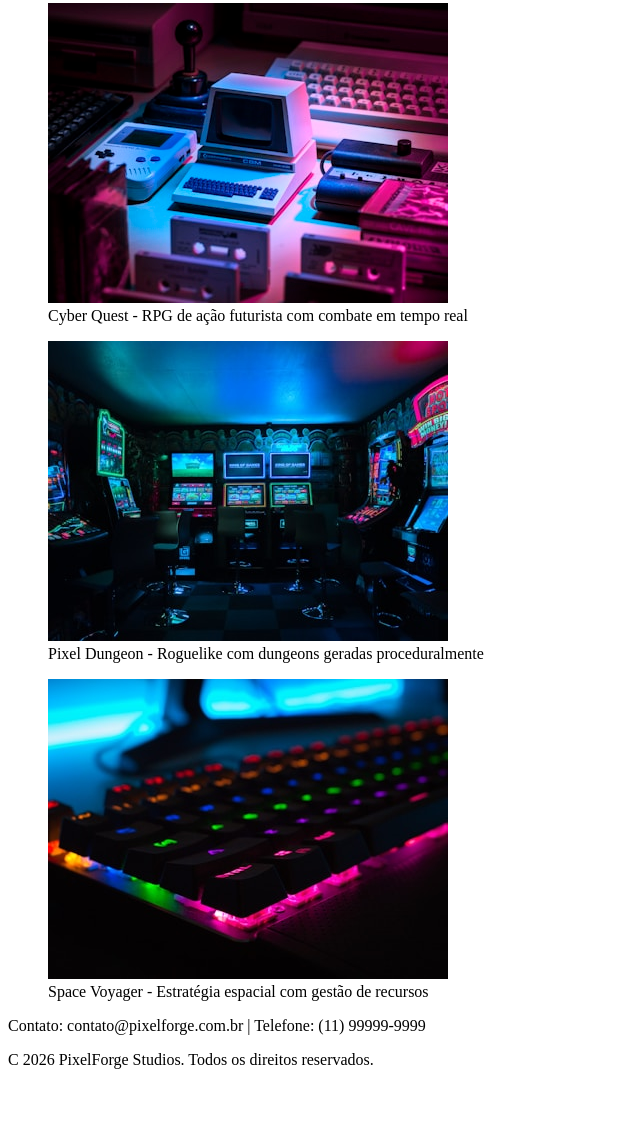
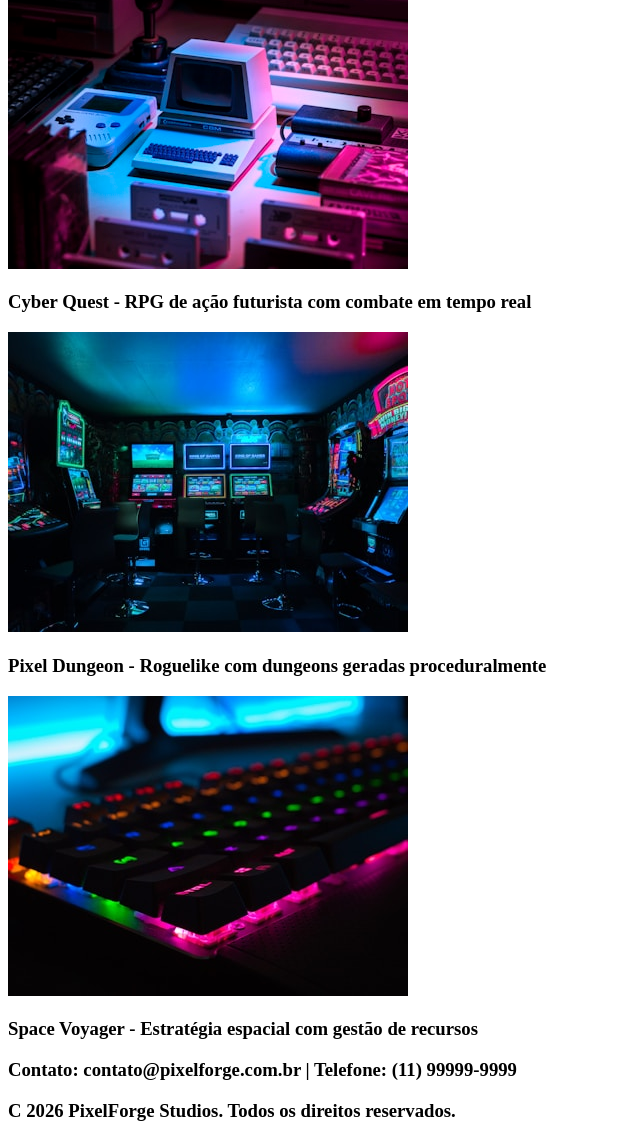
Before and after one commit to pengulisa/Meu-projeto-privado, a plain HTML site: page pagina3.html in a window 1280 px wide. Shown: the part 245-1386 px from the top of the page, without its empty margins (0-640 px from the left). Before the commit the page ends 1330 px from the top, so only its background shows below. Drawn offline with Linux system fonts and the light colour scheme.

Commit message:
atualizando o codigo

```diff
--- a/pagina3.html
+++ b/pagina3.html
@@ -8,7 +8,6 @@
 <body>
     <header>
         <h1>PixelForge Studios</h1>
-        <p>Criando mundos digitais, um pixel de cada vez</p>
         <nav>
             <ul>
                 <li><a href="index.html">Home</a></li>
@@ -21,25 +20,19 @@
     <main>
         <h1>Portfólio</h1>
 
-        <figure>
-            <img src="img/imagem1.jpg" alt="Cyber Quest - Cenário futurista com iluminação neon e personagens em combate">
-            <figcaption>Cyber Quest - RPG de ação futurista com combate em tempo real</figcaption>
-        </figure>
+        <img src="img/imagem1.jpg" alt="Cyber Quest - Cenário futurista com iluminação neon e personagens em combate">
+        <h3>Cyber Quest - RPG de ação futurista com combate em tempo real</h3>
 
-        <figure>
-            <img src="img/imagem2.jpg" alt="Pixel Dungeon - Dungeon escura com monstros pixel art e herói explorando">
-            <figcaption>Pixel Dungeon - Roguelike com dungeons geradas proceduralmente</figcaption>
-        </figure>
+        <img src="img/imagem2.jpg" alt="Pixel Dungeon - Dungeon escura com monstros pixel art e herói explorando">
+        <h3>Pixel Dungeon - Roguelike com dungeons geradas proceduralmente</h3>
 
-        <figure>
-            <img src="img/imagem3.jpg" alt="Space Voyager - Naves espaciais em batalha tática com planetas ao fundo">
-            <figcaption>Space Voyager - Estratégia espacial com gestão de recursos</figcaption>
-        </figure>
+        <img src="img/imagem3.jpg" alt="Space Voyager - Naves espaciais em batalha tática com planetas ao fundo">
+        <h3>Space Voyager - Estratégia espacial com gestão de recursos</h3>
     </main>
 
     <footer>
-        <p>Contato: contato@pixelforge.com.br | Telefone: (11) 99999-9999</p>
-        <p>C 2026 PixelForge Studios. Todos os direitos reservados.</p>
+        <h3>Contato: contato@pixelforge.com.br | Telefone: (11) 99999-9999</h3>
+        <h3>C 2026 PixelForge Studios. Todos os direitos reservados.</h3>
     </footer>
 </body>
 </html>
```
Also changed, not shown: index.html (+4 -9 lines), pagina2.html (+2 -3 lines).
